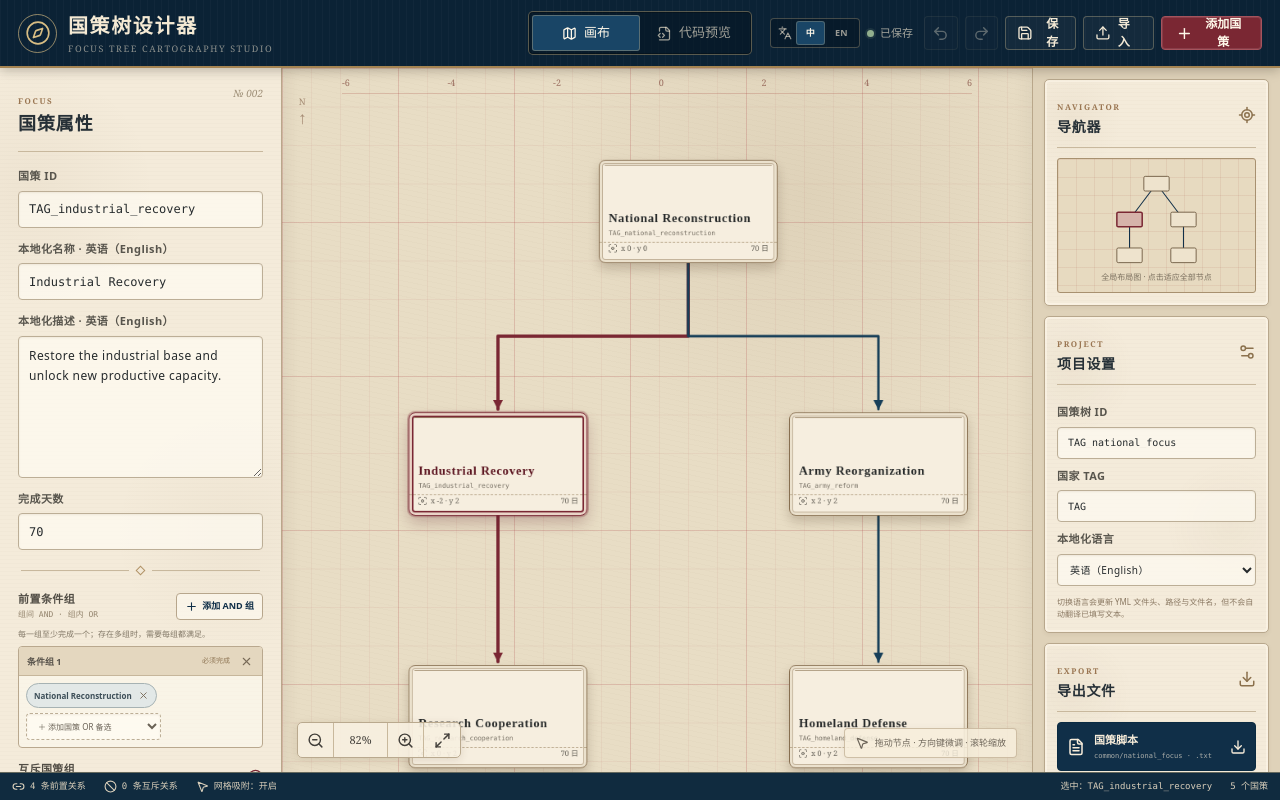
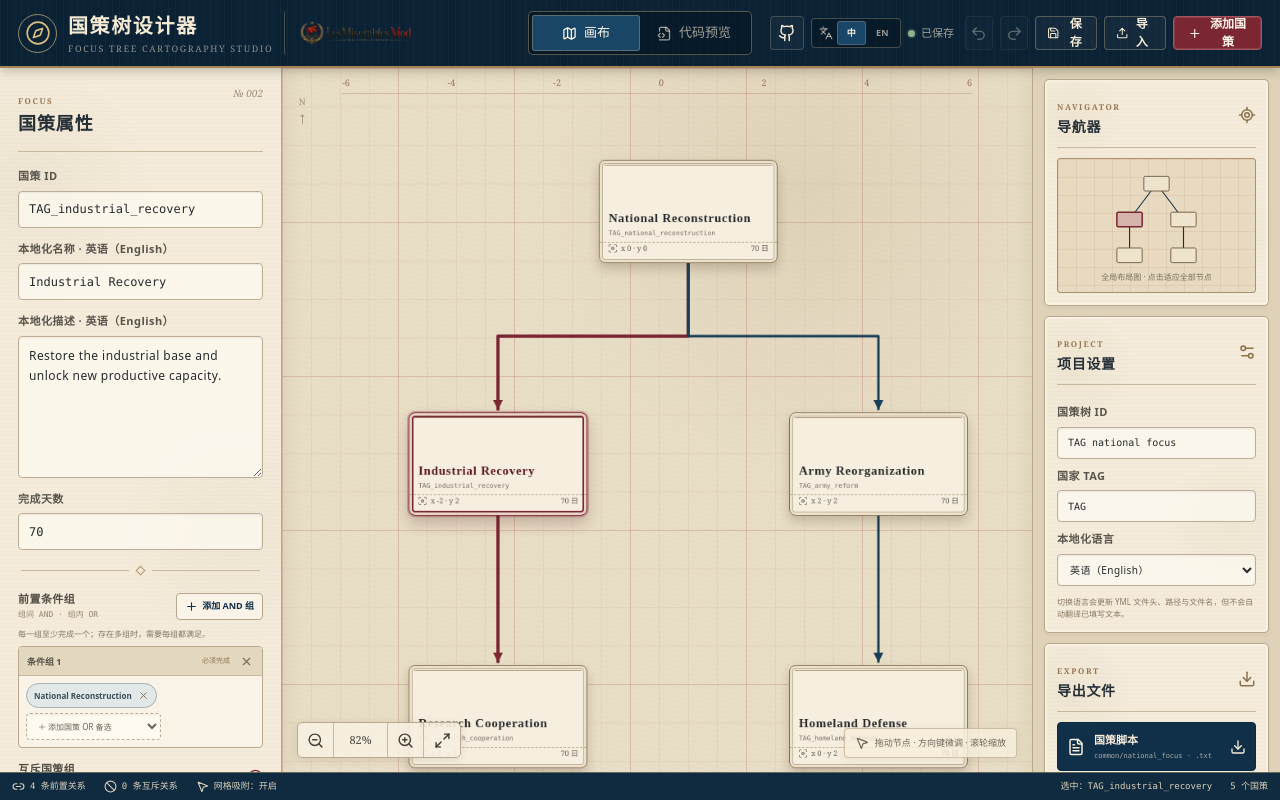
Before and after one commit to LesMiserablesMod/hoi4-focus-tree-designer, a Next.js app: page /hoi4-focus-tree-designer/ in a window 1280 px wide. Built offline with nearby package versions, Linux system fonts and the light colour scheme.

Commit message:
Add organization and repository links

```diff
--- a/app/globals.css
+++ b/app/globals.css
@@ -49,6 +49,8 @@ button:focus-visible,
 input:focus-visible,
 textarea:focus-visible,
 select:focus-visible,
+nav a:focus-visible,
+.topbar a:focus-visible,
 label.file-button:focus-within {
   outline: 2px solid #c68061;
   outline-offset: 2px;
@@ -138,6 +140,29 @@ label.file-button:focus-within {
   white-space: nowrap;
 }
 
+.organization-link {
+  display: flex;
+  width: 132px;
+  height: 44px;
+  flex: 0 0 auto;
+  align-items: center;
+  padding-left: 12px;
+  border-left: 1px solid rgba(216, 189, 131, 0.28);
+  border-radius: 2px;
+  transition: filter 140ms ease, opacity 140ms ease;
+}
+
+.organization-link img {
+  display: block;
+  width: 100%;
+  height: 100%;
+  object-fit: contain;
+}
+
+.organization-link:hover {
+  filter: brightness(1.14);
+}
+
 .mode-switch {
   padding: 3px;
   border: 1px solid rgba(202, 178, 129, 0.42);
@@ -256,6 +281,11 @@ label.file-button:focus-within {
   border: 1px solid rgba(212, 190, 145, 0.24);
 }
 
+.github-link {
+  flex: 0 0 auto;
+  text-decoration: none;
+}
+
 .secondary-button {
   padding: 0 11px;
   background: rgba(255, 255, 255, 0.04);
@@ -271,6 +301,7 @@ label.file-button:focus-within {
 }
 
 .topbar button:hover:not(:disabled),
+.topbar a.icon-button:hover,
 .topbar label.file-button:hover,
 .primary-button:hover {
   transform: translateY(-1px);
@@ -1533,6 +1564,10 @@ button:disabled {
     display: none;
   }
 
+  .organization-link {
+    display: none;
+  }
+
   .workspace {
     grid-template-columns: 255px minmax(400px, 1fr) 225px;
   }
@@ -1555,6 +1590,7 @@ button:disabled {
 
   .brand-lockup p { display: none; }
   .top-actions .icon-button { display: none; }
+  .top-actions .github-link { display: flex; }
 
   .workspace {
     grid-template-columns: 238px minmax(360px, 1fr);
--- a/app/page.tsx
+++ b/app/page.tsx
@@ -12,6 +12,7 @@ import {
   FileCode2,
   FileText,
   Focus,
+  Github,
   Languages,
   Link2,
   LocateFixed,
@@ -30,6 +31,7 @@ import {
   ZoomIn,
   ZoomOut,
 } from "lucide-react";
+import Image from "next/image";
 import {
   ChangeEvent,
   PointerEvent as ReactPointerEvent,
@@ -101,6 +103,8 @@ const UI_MESSAGES = {
   "zh-CN": {
     pageTitle: "HOI4 国策树设计器",
     appTitle: "国策树设计器",
+    organizationGithub: "访问 Les Misérables Mod 组织 GitHub 首页",
+    projectGithub: "查看本项目的 GitHub 仓库",
     interfaceLanguage: "界面语言",
     chineseInterface: "中文界面",
     englishInterface: "English interface",
@@ -243,6 +247,8 @@ const UI_MESSAGES = {
   en: {
     pageTitle: "HOI4 Focus Tree Designer",
     appTitle: "Focus Tree Designer",
+    organizationGithub: "Visit the Les Misérables Mod organization on GitHub",
+    projectGithub: "View this project on GitHub",
     interfaceLanguage: "Interface language",
     chineseInterface: "Chinese interface",
     englishInterface: "English interface",
@@ -1675,6 +1681,22 @@ export default function Home() {
             <h1>{ui.appTitle}</h1>
             <p>Focus Tree Cartography Studio</p>
           </div>
+          <a
+            className="organization-link"
+            href="https://github.com/LesMiserablesMod"
+            target="_blank"
+            rel="noopener noreferrer"
+            aria-label={ui.organizationGithub}
+            title={ui.organizationGithub}
+          >
+            <Image
+              src="/hoi4-focus-tree-designer/lm-mod-logo.png"
+              alt=""
+              width={2000}
+              height={768}
+              priority
+            />
+          </a>
         </div>
 
         <div className="mode-switch" role="tablist" aria-label={ui.viewMode}>
@@ -1687,6 +1709,14 @@ export default function Home() {
         </div>
 
         <div className="top-actions">
+          <a
+            className="icon-button github-link"
+            href="https://github.com/LesMiserablesMod/hoi4-focus-tree-designer"
+            target="_blank"
+            rel="noopener noreferrer"
+            aria-label={ui.projectGithub}
+            title={ui.projectGithub}
+          ><Github size={18} /></a>
           <div className="ui-language-switch" role="group" aria-label={ui.interfaceLanguage}>
             <Languages size={14} aria-hidden="true" />
             <button className={uiLanguage === "zh-CN" ? "active" : ""} onClick={() => setUiLanguage("zh-CN")} aria-pressed={uiLanguage === "zh-CN"} title={ui.chineseInterface}>中</button>
```
Also changed, not shown: public/lm-mod-logo.png (added).
